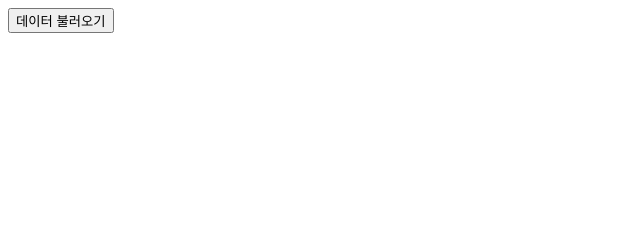
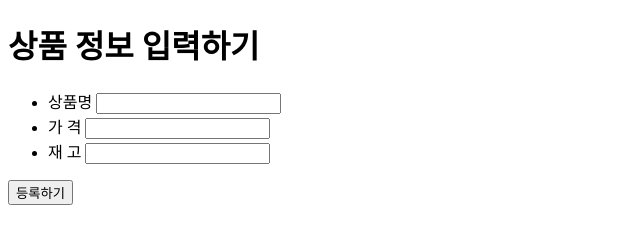
Before and after one commit to xijun-ryu/ST_web2025, a plain HTML site: page Chapter09/index.html in a window 1280 px wide. Shown: the whole page, without its empty margins (0-640 px from the left). Drawn offline with Linux system fonts and the light colour scheme.

Commit message:
Update index.html

```diff
--- a/Chapter09/index.html
+++ b/Chapter09/index.html
@@ -1,11 +1,35 @@
-<button onclick="loadData()">데이터 불러오기</button>
-<pre id="result"></pre>
-<script>
-  function loadData() {
-    fetch("https://jsonplaceholder.typicode.com/todos/1")
-      .then(res => res.json())
-      .then(data => {
-        document.getElementById("result").textContent = JSON.stringify(data, null, 2);
-      });
-  }
-</script>
+<!DOCTYPE html>
+<html lang="ko">
+<head>
+  <meta charset="UTF-8">
+  <meta http-equiv="X-UA-Compatible" content="IE=edge">
+  <meta name="viewport" content="width=device-width, initial-scale=1.0">
+  <title>상품 정보 입력하기</title>
+  <link rel="stylesheet" href="css/product.css">
+</head>
+<body>
+  <div id="container">
+    <h1>상품 정보 입력하기</h1>
+    <form>
+      <ul id="prodInfo">
+        <li>
+          <label for="product">상품명</label>
+          <input type="text" id="product">
+        </li>
+        <li>
+          <label for="price">가 격</label>
+          <input type="text" id="price">
+        </li>
+        <li>
+          <label for="quantity">재 고</label>
+          <input type="text" id="quantity">
+        </li>
+      </ul>
+      <button id="register">등록하기</button>
+    </form>
+
+    <ul id="productList"></ul>
+  </div>
+
+</body>
+</html>
```
